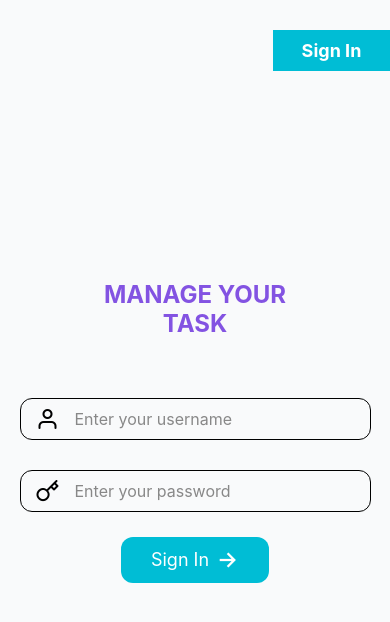
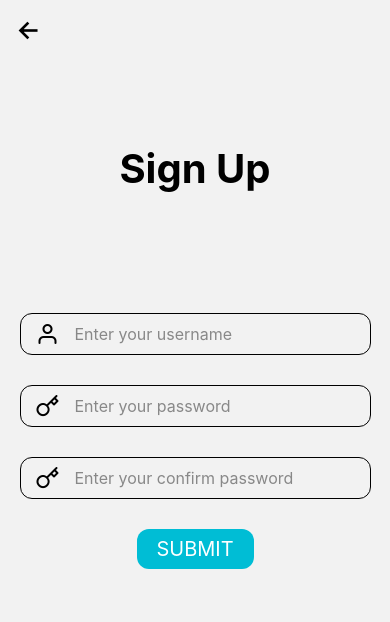
Before and after one commit to nguyenhieu1435/BaiTapReactNativeTuan7Bai1, a React Native app: screen /SignUp in a window 390 px wide. Shown: the top 622 px of the page. Built offline with nearby package versions, Linux system fonts and the light colour scheme.

Commit message:
complete signUp layout include logic, complete logic SignIn

```diff
--- a/App.js
+++ b/App.js
@@ -5,6 +5,7 @@ import { createNativeStackNavigator } from '@react-navigation/native-stack';
 import Screen01 from './components/Screen01';
 import Screen02 from './components/Screen02';
 import Screen03 from './components/Screen03';
+import SignUp from './components/SignUp';
 
 const Stack = createNativeStackNavigator();
 
@@ -24,6 +25,11 @@ export default function App() {
           name='Screen03' component={Screen03}
           options={{headerShown: false}}
         />
+        <Stack.Screen
+          name='SignUp'
+          options={{headerShown: false}}
+          component={SignUp}
+        />
       </Stack.Navigator>
     </NavigationContainer>
   );
--- a/components/Screen01/index.js
+++ b/components/Screen01/index.js
@@ -3,9 +3,29 @@ import { Pressable } from 'react-native'
 import { View, Text, StatusBar, SafeAreaView, Image, TextInput } from 'react-native'
 import { Feather } from '@expo/vector-icons';
 import { Ionicons } from '@expo/vector-icons';
+import { ActivityIndicator } from 'react-native';
 
 export default function Screen01({navigation}) {
-    const [email, setEmail] = useState("");
+    const [username, setUsername] = useState("");
+    const [password, setPassword] = useState("");
+    const [isLoadingData, setIsLoadingData] = useState(false);
+    async function handleLogin(){
+        if(username.trim() === "" || password.trim() === ""){
+            alert("Please fill all fields")
+        }else{
+            setIsLoadingData(true);
+            const res = await fetch(`https://n38s2n-3000.csb.app/account_tuan7?username=${username}&password=${password}`);
+            const data = await res.json();
+            setIsLoadingData(false);
+            if (!data || data.length === 0){
+                alert("Username or password is incorrect");
+            } else {
+                navigation.navigate("Screen02", {username: username});
+                setUsername("");
+                setPassword("");
+            }
+        }
+    }
   return (
     <View style={{flex: 1, backgroundColor : "#f9fafb"}}>
         <StatusBar/>
@@ -14,7 +34,9 @@ export default function Screen01({navigation}) {
             <View style={{flex: 1, alignItems: "center"}}>
                 <View style={{flex: 4, justifyContent: "space-between", width: "100%"}}>
                     <View style={{width: "100%", alignItems: "flex-end", marginTop: 30}}>
-                        <Pressable style={{width: "30%"}}>
+                        <Pressable style={{width: "30%"}}
+                            onPress={()=> navigation.navigate("SignUp")}
+                        >
                             <Text style={{textAlign: "center", fontSize: 18, color: "#fff", fontWeight: "700"
                             , backgroundColor: "#00BDD5", paddingVertical: 10}}>Sign In</Text>
                         </Pressable>
@@ -35,8 +57,8 @@ export default function Screen01({navigation}) {
                             placeholder='Enter your username'
                             style={{paddingVertical: 10, flexGrow: 1, fontSize: 16}}
                             placeholderTextColor={"#888"}
-                            value={email}
-                            onChangeText={setEmail}
+                            value={username}
+                            onChangeText={setUsername}
                         />
                     </View>
                     <View style={{flexDirection: "row", width: "90%", borderWidth: 1, marginTop: 30
@@ -47,16 +69,25 @@ export default function Screen01({navigation}) {
                             secureTextEntry={true}
                             style={{paddingVertical: 10, flexGrow: 1, fontSize: 16}}
                             placeholderTextColor={"#888"}
-                            value={email}
-                            onChangeText={setEmail}
+                            value={password}
+                            onChangeText={setPassword}
                         />
                     </View>
-                    <Pressable style={{flexDirection: "row", alignItems: "center", backgroundColor: "#00BDD5", marginTop: 25
-                    , paddingVertical: 10, paddingHorizontal: 30, borderRadius: 12}}
-                        onPress={()=> navigation.navigate("Screen02", {email: email})}
+                    <Pressable style={{flexDirection: "row", alignItems: "center"}}
+                        onPress={handleLogin}
                     >
-                        <Text style={{color: "#fff", fontSize: 18, marginRight: 6}}>Sign In</Text>
-                        <Ionicons name="arrow-forward" size={24} color="white" />
+                        {
+                            isLoadingData
+                            ?
+                            <ActivityIndicator style={{marginTop: 30,}} size="large"/>
+                            :
+                            <>
+                             <Text style={{color: "#fff", fontSize: 18, marginRight: 6, backgroundColor: "#00BDD5", marginTop: 25
+                        , paddingVertical: 10, paddingHorizontal: 30,  borderRadius: 12}}>Sign In</Text>
+                            <Ionicons name="arrow-forward" size={24} color="white" />
+                            </>
+                        }
+
                     </Pressable>
                 </View>
             </View>
--- a/components/Screen02/index.js
+++ b/components/Screen02/index.js
@@ -17,7 +17,7 @@ export default function Screen02({navigation, route}) {
                 <Pressable
                     onPress={()=>navigation.navigate("Screen03", {
                         action: "update",
-                        email: route?.params?.email,
+                        username: route?.params?.username,
                         data: item,
                         index: index
                     })}
@@ -72,7 +72,7 @@ export default function Screen02({navigation, route}) {
                                 resizeMode='contain'
                             />
                             <View>
-                                <Text style={{textAlign: "center", fontWeight: "700", }}>Hi {route.params?.email}</Text>
+                                <Text style={{textAlign: "center", fontWeight: "700", }}>Hi {route.params?.username}</Text>
                                 <Text style={{marginLeft: 4, fontWeight: "500", color: "#666"}}>Have a greate day a head</Text>
                             </View>
 
@@ -104,7 +104,7 @@ export default function Screen02({navigation, route}) {
                 <Pressable style={{alignItems: "center"}}
                     onPress={()=> navigation.navigate("Screen03", {
                         action: "add",
-                        email: route?.params?.email
+                        username: route?.params?.username
                     })}
                 >
                     <Image
--- a/components/Screen03/index.js
+++ b/components/Screen03/index.js
@@ -13,14 +13,14 @@ export default function Screen03({navigation, route}) {
             navigation.navigate("Screen02", {
                 action: "add",
                 todo: textInput,
-                email: route?.params?.email
+                username: route?.params?.username
             })
             setTextInput("");
         } else {
             navigation.navigate("Screen02", {
                 action: "update",
                 todo: textInput,
-                email: route?.params?.email,
+                username: route?.params?.username,
                 index: route?.params?.index
             })
             setTextInput("");
@@ -47,7 +47,7 @@ export default function Screen03({navigation, route}) {
                                     resizeMode='contain'
                                 />
                                 <View>
-                                    <Text style={{textAlign: "center", fontWeight: "700", }}>Hi {route.params?.email}</Text>
+                                    <Text style={{textAlign: "center", fontWeight: "700", }}>Hi {route.params?.username}</Text>
                                     <Text style={{marginLeft: 4, fontWeight: "500", color: "#666"}}>Have a greate day a head</Text>
                                 </View>
 
--- /dev/null
+++ b/components/SignUp/index.js
@@ -0,0 +1,142 @@
+import { View, Text, Pressable, Alert, ActivityIndicator } from 'react-native'
+import React, { useState } from 'react'
+import { StatusBar } from 'react-native'
+import { SafeAreaView } from 'react-native'
+import { Feather } from '@expo/vector-icons';
+import { TextInput } from 'react-native';
+import { Ionicons } from '@expo/vector-icons';
+
+export default function SignUp({navigation}) {
+    const [username, setUsername] = useState("");
+    const [password, setPassword] = useState("");
+    const [confirmPassword, setConfirmPassword] = useState("");
+    const [isLoadingData, setIsLoadingData] = useState(false);
+    const handleSignUp = async ()=>{
+        if(username.trim() === "" || password.trim() === "" || confirmPassword.trim() === ""){
+            // Alert.alert("Failed", "Please fill all fields", [
+            //     {text: "OK", style: "cancel"}
+
+            // ]);
+            alert("Please fill all fields")
+        }else if(password.trim() !== confirmPassword.trim()){
+            // Alert.alert("Failed", "Password and confirm password must be same"), [
+
+            //     {text: "OK", style: "cancel"}
+            // ];
+            alert("Password and confirm password must be sames")
+        }else{
+            setIsLoadingData(true);
+            const res = await fetch("https://n38s2n-3000.csb.app/account_tuan7");
+            const data = await res.json();
+            setIsLoadingData(false);
+            const isDulicated = data.some(item => item.username.trim().toLowerCase() === username.trim().toLowerCase());
+            if (isDulicated){
+                // Alert.alert("Failed", "Username is already exist", [
+                //     {text: "OK", style: "cancel"}
+                // ]);
+                alert("Username is already exist")
+            } else {
+                const res = await fetch("https://n38s2n-3000.csb.app/account_tuan7", {
+                    method: "POST",
+                    headers: {
+                        "Content-Type": "application/json"
+                    },
+                    body: JSON.stringify({
+                        username: username.trim(),
+                        password: password.trim()
+                    })
+                });
+                const data = await res.json();
+                // Alert.alert("Success", "Sign up successfully", [
+                //     {text: "OK", onPress: ()=> navigation.goBack()}
+                // ]);
+
+                alert("Sign up successfully")
+                setUsername("");
+                setPassword("");
+
+            }
+        }
+    }
+
+    return (
+        <View style={{flex: 1}}>
+            <StatusBar/>
+
+            <SafeAreaView style={{flex: 1}}>
+                <View style={{flex: 1}}>
+                    <View style={{marginLeft: 15, marginTop: 15}}>
+                        <Pressable
+
+                            onPress={()=> navigation.goBack()}
+                        >
+                            <Ionicons name="arrow-back-outline" size={28} color="black" />
+                        </Pressable>
+                    </View>
+                </View>
+                <View style={{flex: 2, justifyContent: "center"}}>
+
+                    <Text style={{fontSize: 40, fontWeight: 'bold', textAlign: "center"}}>Sign Up</Text>
+                </View>
+                <View style={{flex: 7, alignItems:"center"}}>
+                    <View style={{flexDirection: "row", width: "90%", borderWidth: 1
+                            , borderRadius: 12, alignItems: "center", marginTop: 60}}>
+                                <Feather name="user" size={24} color="black" style={{marginHorizontal: 15}}/>
+                                <TextInput
+                                    placeholder='Enter your username'
+                                    style={{paddingVertical: 10, flexGrow: 1, fontSize: 16}}
+                                    placeholderTextColor={"#888"}
+                                    value={username}
+                                    onChangeText={setUsername}
+                                />
+                    </View>
+                    <View style={{flexDirection: "row", width: "90%", borderWidth: 1, marginTop: 30
+                        , borderRadius: 12, alignItems: "center",}}>
+                            <Feather name="key" size={24} color="black" style={{marginHorizontal: 15}} />
+                            <TextInput
+                                placeholder='Enter your password'
+                                secureTextEntry={true}
+                                style={{paddingVertical: 10, flexGrow: 1, fontSize: 16}}
+                                placeholderTextColor={"#888"}
+                                value={password}
+                                onChangeText={setPassword}
+                            />
+                    </View>
+                    <View style={{flexDirection: "row", width: "90%", borderWidth: 1, marginTop: 30
+                        , borderRadius: 12, alignItems: "center",}}>
+                            <Feather name="key" size={24} color="black" style={{marginHorizontal: 15}} />
+                            <TextInput
+                                placeholder='Enter your confirm password'
+                                secureTextEntry={true}
+                                style={{paddingVertical: 10, flexGrow: 1, fontSize: 16}}
+                                placeholderTextColor={"#888"}
+                                value={confirmPassword}
+                                onChangeText={setConfirmPassword}
+                            />
+                    </View>
+
+
+                    <View
+                        style={{width: "100%", alignItems: "center"}}
+                    >
+                        <Pressable style={{width: "30%", alignItems: "center"}}
+                            onPress={handleSignUp}
+                            disabled={isLoadingData}
+                        >
+                            {
+                                isLoadingData
+                                ?
+                                <ActivityIndicator style={{marginTop: 30,}} size="large"/>
+                                :
+                                <Text style={{width: "100%", textAlign: "center", fontSize: 20, textTransform: "uppercase"
+                                , color: "#fff", backgroundColor: "#00BDD5", paddingVertical: 8, marginTop: 30, borderRadius: 12}}
+                                >Submit</Text>
+                            }
+                        </Pressable>
+                    </View>
+                </View>
+
+            </SafeAreaView>
+        </View>
+    )
+}
```
